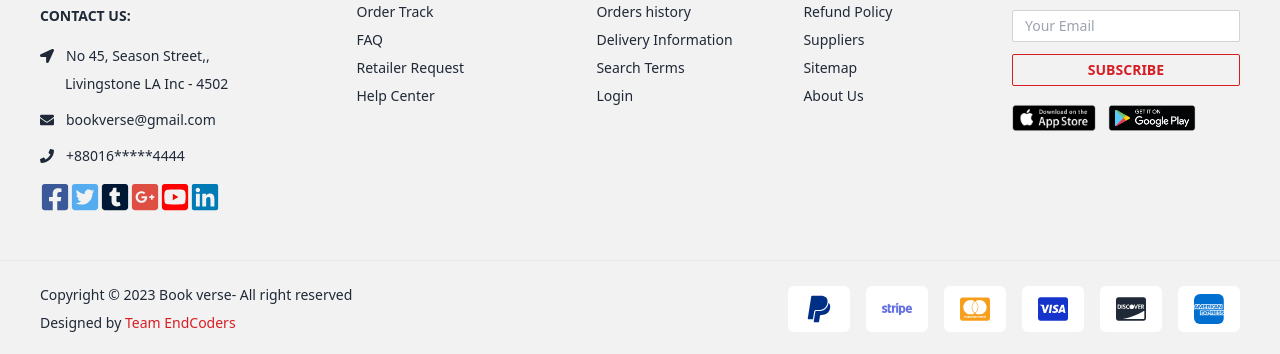
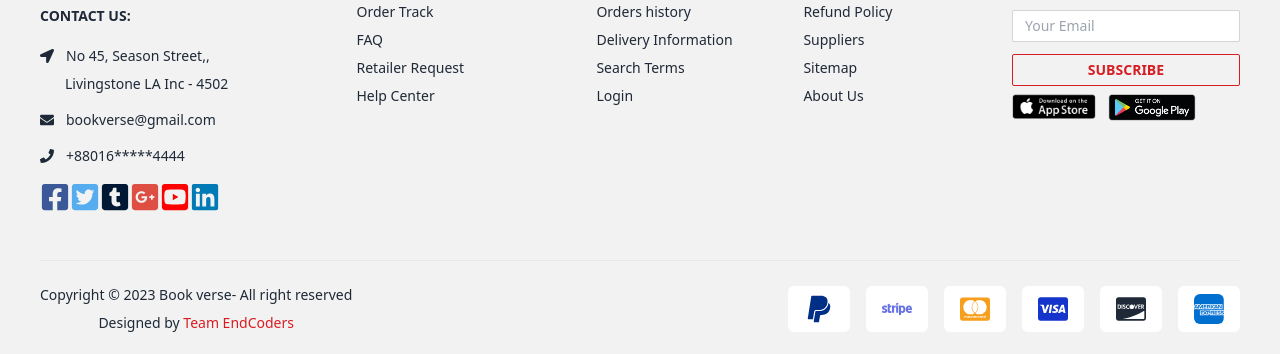
Before and after one commit to abdulahaddf/book-verse-client, a React (Vite) app: page / in a window 1280 px wide. Shown: the part 1506-1860 px from the top of the page. Built offline with nearby package versions, Linux system fonts and the light colour scheme; no server answers.

Commit message:
styles updated in footer

```diff
--- a/src/shared/footer/Footer.jsx
+++ b/src/shared/footer/Footer.jsx
@@ -16,13 +16,13 @@ import {
 } from "react-icons/fa";
 import { SiAmericanexpress } from "react-icons/si";
 import { Link } from "react-router-dom";
-import appleStore from "../../assets/store/apple.png";
-import googlePlay from "../../assets/store/google.png";
+import appleStore from "../../assets/store/apple2.png";
+import googlePlay from "../../assets/store/google2.png";
 import logo from "../../assets/image/logo.png";
 const Footer = () => {
   return (
     <footer className="bg-base-200 text-base-content">
-      <div className="footer p-10 flex-row md:flex-col justify-between">
+      <div className="footer p-10 flex-row md:flex-col justify-center md:justify-between">
         <div>
           <div className=" flex items-center gap-4">
             <img className="w-12 h-12 rounded-sm" src={logo} alt="" />
@@ -113,7 +113,7 @@ const Footer = () => {
             <Link>Search Terms</Link>
           </p>
           <p className="hover:text-[#d71d24] duration-300 transition hover:translate-x-1 ease-in relative">
-            <Link>Login</Link>
+            <Link to='/login'>Login</Link>
           </p>
         </div>
 
@@ -167,27 +167,27 @@ const Footer = () => {
               value="Subscribe"
             />
           </form>
-          <div className="flex -mt-6">
-            <a href="">
-              <img className="w-24 h-24 -ms-1" src={appleStore} alt="" />
-            </a>
-            <a href="">
-              <img className="w-24 h-24" src={googlePlay} alt="" />
-            </a>
+          <div className="flex">
+            <Link to='https://www.apple.com/store'>
+              <img className="w-24 -ms-1" src={appleStore} alt="" />
+            </Link>
+            <Link to='https://play.google.com/store/games?device=windows&pli=1'>
+              <img className="w-24 " src={googlePlay} alt="" />
+            </Link>
           </div>
         </div>
       </div>
 
-      <hr />
+      <hr className="mx-10"/>
 
-      <div className="footer items-center py-6 px-10 text-base-content">
+      <div className="footer items-center py-6 px-10  text-center text-base-content">
         <div className="items-center">
           <p>Copyright © 2023 Book verse- All right reserved</p>
-          <p>
+          <p className="mx-auto">
             Designed by <span className="text-[#d71d24]">Team EndCoders</span>
           </p>
         </div>
-        <div className="grid grid-cols-3 md:grid-flow-col gap-4 md:place-self-center md:justify-self-end text-center">
+        <div className="grid grid-cols-3 md:grid-flow-col gap-4 md:place-self-center justify-self-center md:justify-self-end text-center">
           <a
             className="text-3xl text-[#002f86] bg-white px-4 py-2 rounded-md inline-block hover:bg-[#d71d24] hover:scale-105 hover:text-white duration-1000"
             href=""
```
Also changed, not shown: src/assets/store/apple2.png (added), src/assets/store/google2.png (added).
